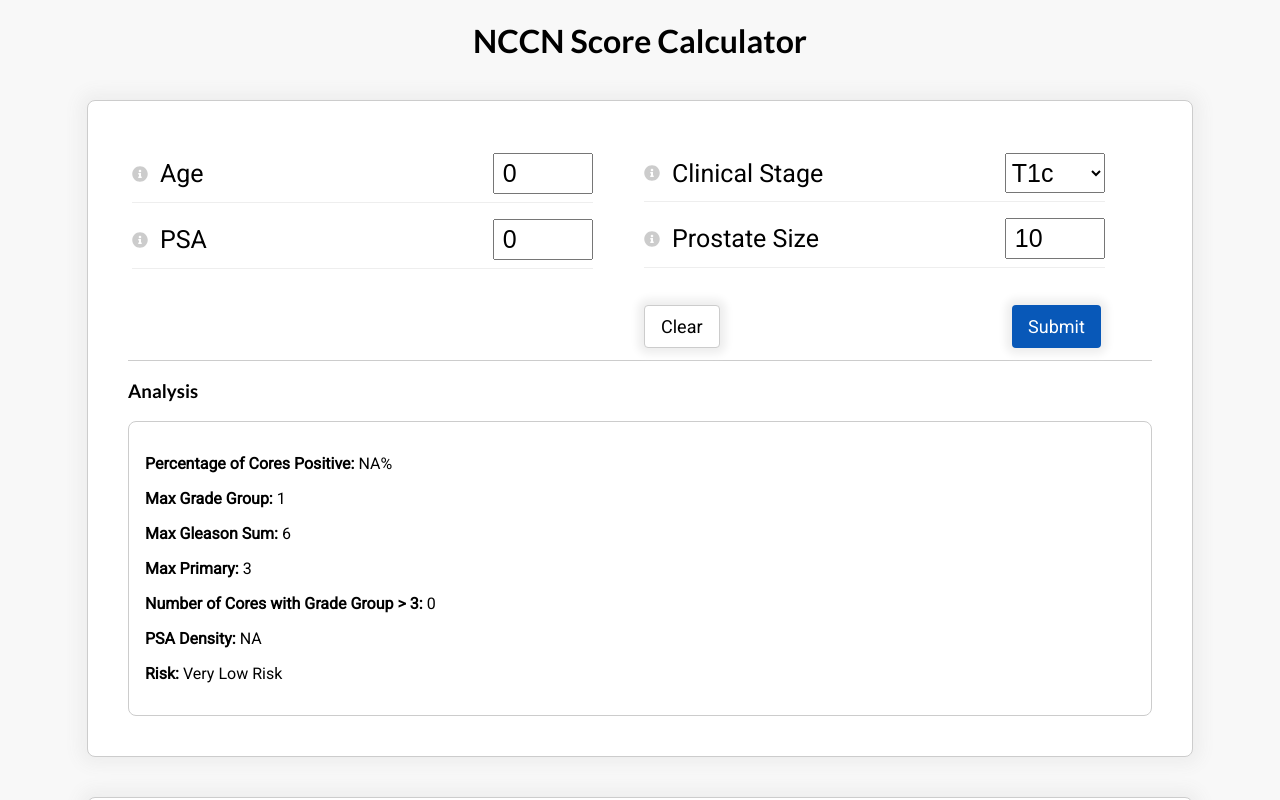
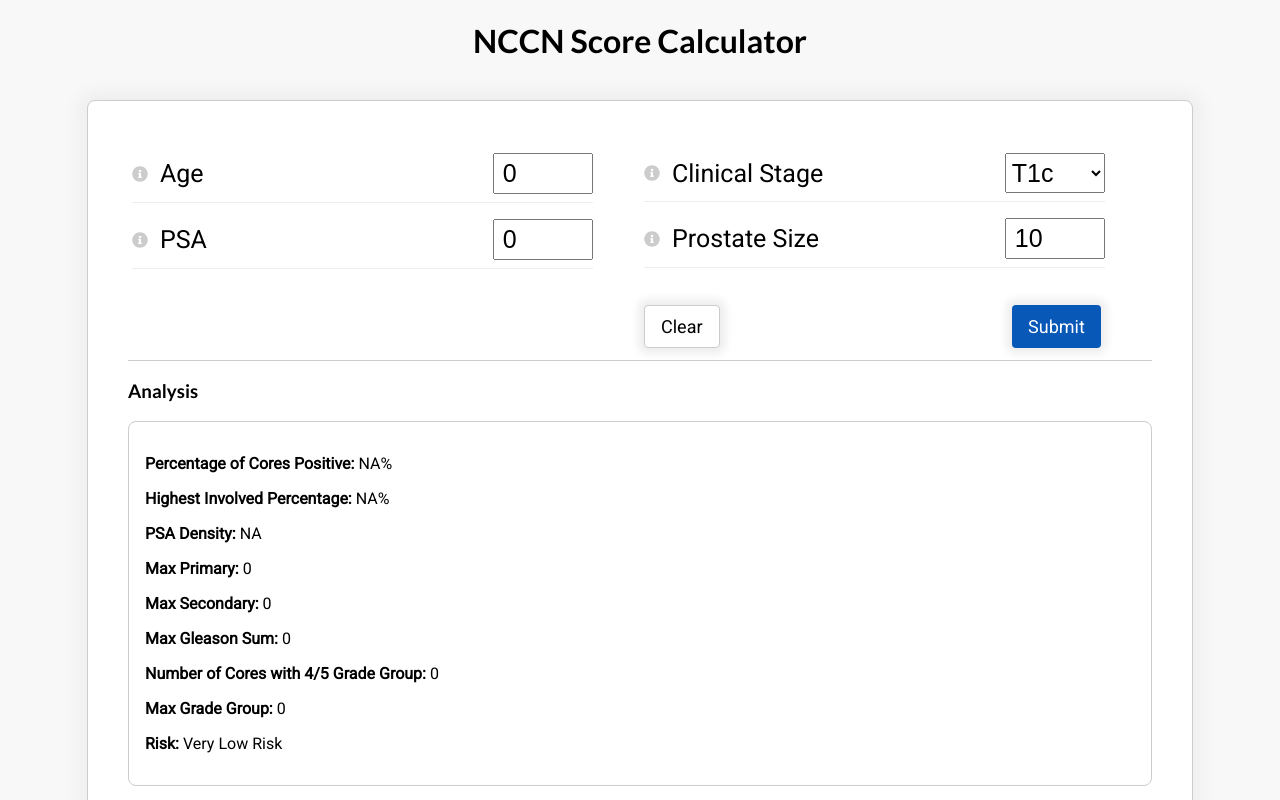
Before and after one commit to vidman22/nccn-risk-calculator, a React (Create React App) app: page / in a window 1280 px wide. Both pictures are taken after a click on the button "Submit". Shown: the top 800 px of the page. Built offline with nearby package versions, Linux system fonts and the light colour scheme.

Commit message:
tweaking calculations

```diff
--- a/src/components/Analysis.jsx
+++ b/src/components/Analysis.jsx
@@ -28,6 +28,7 @@
                 return 'NA';
         };
     }
+    console.log("result", result);
     return (
         <div className="AnalysisContainer">
             <h3>Analysis</h3>
@@ -36,19 +37,25 @@
                     <span>Percentage of Cores Positive: </span>{result.corePercentagePositive}%
                 </p>
                 <p>
-                    <span>Max Grade Group: </span>{result.maxGradeGroup}
+                    <span>Highest Involved Percentage: </span>{result.maxInvolvedPercentage}%
+                </p>
+                <p>
+                    <span>PSA Density: </span>{result.psaDensity}
+                </p>
+                <p>
+                    <span>Max Primary: </span>{result.maxPrimary}
+                </p>
+                <p>
+                    <span>Max Secondary: </span>{result.maxSecondary}
                 </p>
                 <p>
                     <span>Max Gleason Sum: </span>{result.maxGleasonSum}
                 </p>
                 <p>
-                    <span>Max Primary: </span>{result.maxPrimary}
+                    <span>Number of Cores with 4/5 Grade Group: </span>{result.ggFourAndFiveCount}
                 </p>
                 <p>
-                    <span>Number of Cores with Grade Group {">"} 3: </span>{result.ggFourAndFiveCount}
-                </p>
-                <p>
-                    <span>PSA Density: </span>{result.psaDensity}
+                    <span>Max Grade Group: </span>{result.maxGradeGroup}
                 </p>
                 <p>
                     <span>Risk: </span>{risk()}
--- a/src/containers/AppForm/AppForm.jsx
+++ b/src/containers/AppForm/AppForm.jsx
@@ -20,10 +20,12 @@
     const [form, setForm] = useState(formData);
     const [result, setResult] = useState({
         corePercentagePositive: '',
+        maxInvolvedPercentage: '',
         psaDensity: '',
         maxGradeGroup: '',
         maxGleasonSum: '',
         maxPrimary: '',
+        maxSecondary: '',
         ggFourAndFiveCount: '',
         risk: '',
     });
@@ -66,10 +68,12 @@
         setForm(newForm);
         setResult({
             corePercentagePositive: '',
+            maxInvolvedPercentage: '',
             psaDensity: '',
             maxGradeGroup: '',
             maxGleasonSum: '',
             maxPrimary: '',
+            maxSecondary: '',
             ggFourAndFiveCount: '',
             risk: '',
         });
@@ -82,29 +86,28 @@
         let psaDensity = 'NA';
         const totalCoresPositive = getTotalCoresPositive();
         const totalCores = cores.length;
-        console.log("totalCoresPositive", totalCoresPositive);
-        console.log("totalCores", totalCores);
+
         if (totalCores && totalCoresPositive) {
             corePercentagePositive = Math.round(totalCoresPositive / totalCores * 100);
         }
         if (form.psa.value && form.prostateSize.value) {
             psaDensity = Math.round(form.psa.value / form.prostateSize.value * 100) / 100;
         }
-        console.log("psaDensity", psaDensity);
-        console.log("corePercentagePositive", corePercentagePositive);
 
         const maxPrimary = getMaxPrimary();
+
+        const maxSecondary = getMaxSecondary();
 
         const maxGradeGroup = getMaxGradeGroup();
 
         const ggFourAndFiveCount = getCountGGFourOrFive();
 
-        const maxPercentPositive = getMaxPercentPositive();
+        const maxInvolvedPercentage = getMaxInvolvedPercentage();
 
         const maxGleasonSum = getMaxGleasonSum();
 
 
-        let risk = calculateRisk(maxPrimary, maxGradeGroup, ggFourAndFiveCount, psaDensity, maxPercentPositive);
+        let risk = calculateRisk(maxPrimary, maxGradeGroup, ggFourAndFiveCount, psaDensity, maxInvolvedPercentage);
 
         if (risk === INTERMEDIATE_RISK) {
             risk = calculateIntermediateRisk(maxGradeGroup);
@@ -112,10 +115,12 @@
 
         setResult({
             corePercentagePositive,
+            maxInvolvedPercentage,
             psaDensity,
             maxGleasonSum,
             maxGradeGroup,
             maxPrimary,
+            maxSecondary,
             ggFourAndFiveCount,
             risk,
         });
@@ -148,7 +153,7 @@
     }
 
     const getMaxGradeGroup = () => {
-        let maxGG = 1;
+        let maxGG = 0;
 
         cores.forEach(cr => {
             if (cr.gradeGroup.value > maxGG) {
@@ -161,7 +166,7 @@
     };
 
     const getMaxGleasonSum = () => {
-        let maxGS = 1;
+        let maxGS = 0;
 
         cores.forEach(cr => {
             if (cr.gleasonSum.value > maxGS) {
@@ -173,7 +178,7 @@
     }
 
     const getMaxPrimary = () => {
-        let maxPrimary = 1;
+        let maxPrimary = 0;
 
         cores.forEach(cr => {
             if (cr.gleasonPrimary.value > maxPrimary) {
@@ -184,16 +189,28 @@
         return maxPrimary;
     }
 
-    const getMaxPercentPositive = () => {
-        let maxPercentPositive = 0;
+    const getMaxSecondary = () => {
+        let maxSecondary = 0;
 
         cores.forEach(cr => {
-            if (cr.percentageInvolved.value > maxPercentPositive) {
-                maxPercentPositive = cr.percentageInvolved.value
+            if (cr.gleasonSecondary.value > maxSecondary) {
+                maxSecondary = cr.gleasonSecondary.value
             }
         })
 
-        return maxPercentPositive;
+        return maxSecondary;
+    }
+
+    const getMaxInvolvedPercentage = () => {
+        let maxInvolvedPercentage = 0;
+        cores.forEach(cr => {
+            if (cr.percentageInvolved.value > maxInvolvedPercentage) {
+                maxInvolvedPercentage = cr.percentageInvolved.value
+                console.log("maxInvolvedPercentage", maxInvolvedPercentage);
+            }
+        })
+
+        return maxInvolvedPercentage || 'NA';
     }
 
     const calculateIntermediateRisk = (maxGradeGroup) => {
@@ -209,7 +226,7 @@
         }
     }
 
-    const calculateRisk = (maxPrimary, maxGradeGroup, ggFourAndFiveCount, psaDensity, maxPercentPositive) => {
+    const calculateRisk = (maxPrimary, maxGradeGroup, ggFourAndFiveCount, psaDensity, maxInvolvedPercentage) => {
 
         //'T1c', 'T1', 'T2a', 'T2b', 'T2c', 'T3a', 'T3b', 'T4';
 
@@ -220,6 +237,11 @@
             return VERY_HIGH_RISK;
         };
 
+        //This means at least two of the three high risk factors that should bump it to very high risk
+        if ((psa >= 20 && (clinicalStage === 'T3a' || maxGradeGroup > 3)) || ((psa >= 20 || clinicalStage === 'T3a') && maxGradeGroup > 3) || (clinicalStage === 'T3a' && (psa >= 20 || maxGradeGroup > 3)) ) {
+            return VERY_HIGH_RISK;
+        }
+
         if (psa >= 20 || clinicalStage === 'T3a' || maxGradeGroup > 3) {
 
             return HIGH_RISK;
@@ -229,7 +251,7 @@
             return INTERMEDIATE_RISK;
         }
         //the clinical stages are the only ones possible for low risk
-        if (psaDensity < 0.15 || cores.length >= 3 || maxPercentPositive > 50 || clinicalStage === 'T1' || clinicalStage === 'T2a') {
+        if (psaDensity < 0.15 || cores.length >= 3 || maxInvolvedPercentage > 50 || clinicalStage === 'T1' || clinicalStage === 'T2a') {
 
             return LOW_RISK;
         }
--- a/src/containers/CoreDataTable/CoreDataTable.css
+++ b/src/containers/CoreDataTable/CoreDataTable.css
@@ -33,12 +33,10 @@
     box-shadow: 0px 0px 16px 8px #eee;
 }
 
-
 .CoreRow {
     display: flex;
     flex-direction: row;
 }
-
 
 .FormLabel h2{
     padding: 0;
--- a/src/containers/CoreDataTable/CoreDataTable.jsx
+++ b/src/containers/CoreDataTable/CoreDataTable.jsx
@@ -21,10 +21,13 @@
     };
 
     const calculateGradeGroup = (gleasonPrimary, gleasonSecondary) => {
+        if (gleasonPrimary < 3 || gleasonSecondary < 3) {
+            return '0';
+        }
         const gradeGroup = gradeGroupTable.find(row => (row.gleasonPrimary === gleasonPrimary && row.gleasonSecondary === gleasonSecondary));
 
         if (!gradeGroup) {
-            return;
+            return '0';
         }
         return gradeGroup.gradeGroup;
     }
@@ -36,6 +39,7 @@
         const newCore = { ...newCores[index] };
         const newElement = { ...newCore[name] };
         newElement.value = newElement.type === "number" ? parseInt(value) : value;
+
         newCore[name] = newElement;
         const newGleasonSum = { ...newCore.gleasonSum }
         const newGradeGroup = { ...newCore.gradeGroup }
@@ -102,7 +106,7 @@
                                             className="FormInput"
                                             name={k}
                                             disabled={obj.disabled}
-                                            min={obj.min || ''}
+                                            min={obj.min || '0'}
                                             max={obj.max || ''}
                                             type={obj.type}
                                             placeholder={obj.placeholder}
--- a/src/data/coreData.js
+++ b/src/data/coreData.js
@@ -8,8 +8,8 @@
             error: "",
             msg: "",
         },
-        min: '1',
-        max: '42',
+        min: '',
+        max: '',
         placeholder: "ID",
         disabled: false,
     },
@@ -22,8 +22,8 @@
             error: "",
             msg: "",
         },
-        min: '1',
-        max: '42',
+        min: '0',
+        max: '40',
         placeholder: "",
         disabled: false,
     },
@@ -42,58 +42,58 @@
         disabled: false,
     },
     gleasonPrimary: {
-        value: 3,
-        initialValue: 3,
+        value: 0,
+        initialValue: 0,
         type: "number",
         validation: {
             touched: false,
             error: "",
             msg: "",
         },
-        min: 3,
-        max: 5,
+        min: '0',
+        max: '5',
         placeholder: "",
         disabled: false,
     },
     gleasonSecondary: {
-        value: 3,
-        initialValue: 3,
+        value: 0,
+        initialValue: 0,
         type: "number",
         validation: {
             touched: false,
             error: "",
             msg: "",
         },
-        min: 3,
-        max: 5,
+        min: '0',
+        max: '5',
         placeholder: "",
         disabled: false,
     },
     gleasonSum: {
-        value: 6,
-        initialValue: 6,
+        value: 0,
+        initialValue: 0,
         type: "number",
         validation: {
             touched: false,
             error: "",
             msg: "",
         },
-        min: 6,
-        max: 10,
+        min: '0',
+        max: '10',
         placeholder: "",
         disabled: true,
     },
     gradeGroup: {
-        value: 1,
-        initialValue: 1,
+        value: 0,
+        initialValue: 0,
         type: "number",
         validation: {
             touched: false,
             error: "",
             msg: "",
         },
-        min: 1,
-        max: 5,
+        min: '0',
+        max: '5',
         placeholder: "",
         disabled: true,
     },
--- a/src/data/gradeGroup.js
+++ b/src/data/gradeGroup.js
@@ -4,6 +4,8 @@
     { gleasonPrimary: 4, gleasonSecondary: 3, gradeGroup: 3 },
     { gleasonPrimary: 4, gleasonSecondary: 4, gradeGroup: 4 },
     { gleasonPrimary: 4, gleasonSecondary: 5, gradeGroup: 5 },
+    { gleasonPrimary: 3, gleasonSecondary: 5, gradeGroup: 5 },
+    { gleasonPrimary: 5, gleasonSecondary: 3, gradeGroup: 5 },
     { gleasonPrimary: 5, gleasonSecondary: 4, gradeGroup: 5 },
     { gleasonPrimary: 5, gleasonSecondary: 5, gradeGroup: 5 }
 ]
```
